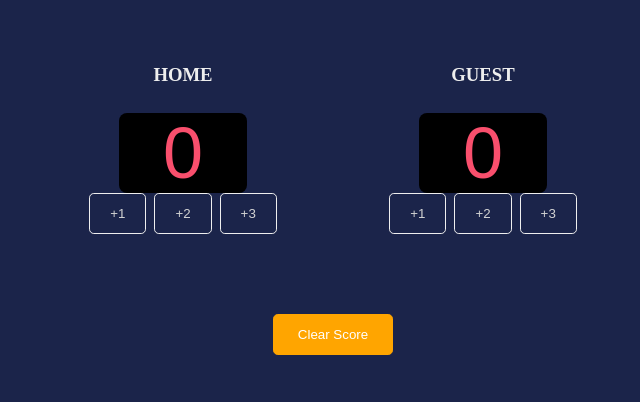
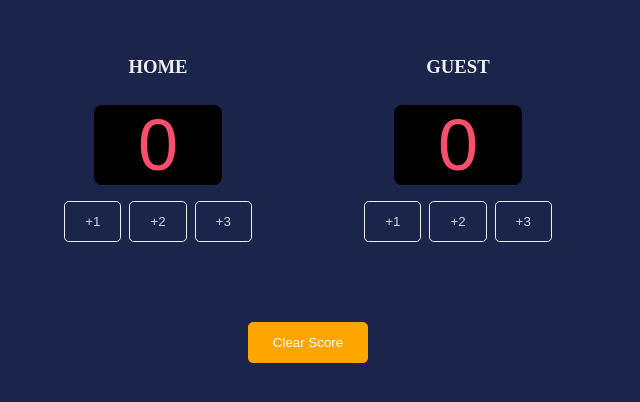
Before and after one commit to patrick2678/Basket-Ball-Score-Screen, a plain HTML site: page index.html in a window 1280 px wide. Shown: the part 200-602 px from the top of the page, without its empty margins (307-947 px from the left). Drawn offline with Linux system fonts and the light colour scheme; a web font is replaced by a local one.

Commit message:
Update index.css

```diff
--- a/index.css
+++ b/index.css
@@ -18,6 +18,7 @@ body {
   margin-bottom: 3rem;
   width: 80%;
   max-width: 600px;
+  margin-left: -50px;
 }
 
 .Team {
@@ -52,14 +53,17 @@ body {
   margin-top: 2rem;
   width: 80%;
   max-width: 600px;
+  margin-left: -50px;
 }
 
 .home-buttons {
+  margin-top: 1rem;
   display: flex;
   gap: 0.5rem;
 }
 
 .guest-buttons {
+  margin-top: 1rem;
   display: flex;
   gap: 0.5rem;
 }
```
